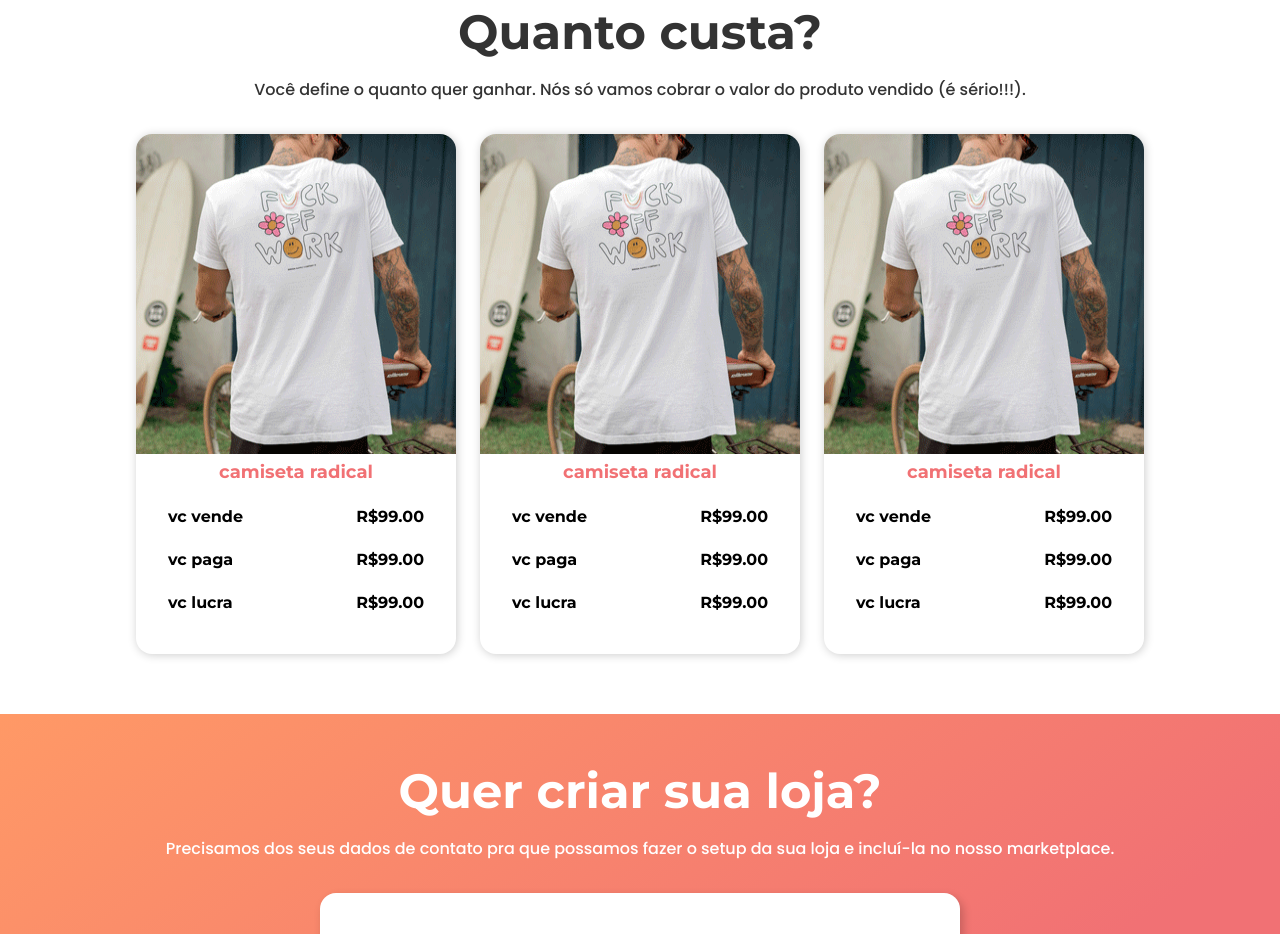
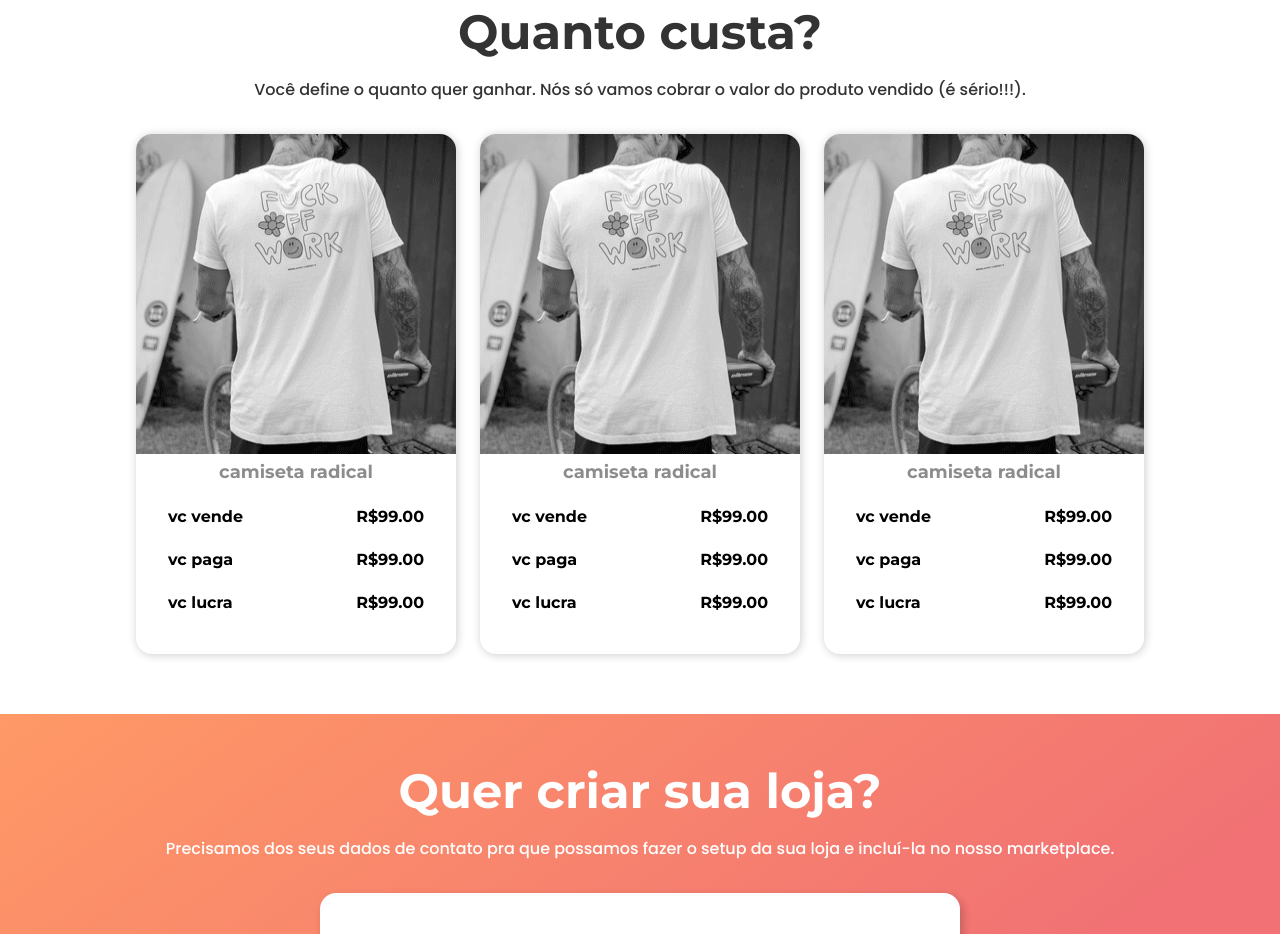
Before and after one commit to rodrigosonoki/gatsby-harver, a Gatsby site: page / in a window 1280 px wide. Shown: the part 2353-3287 px from the top of the page. Built offline with nearby package versions, Linux system fonts and the light colour scheme; Gatsby itself is replaced by a stand-in of ours.

Commit message:
feat: card grayscale

```diff
--- a/src/components/HowMuch/styles.js
+++ b/src/components/HowMuch/styles.js
@@ -31,6 +31,13 @@ export const StyledCard = styled.div`
   -webkit-box-shadow: 1px 1px 10px 6px #888; /* Safari 3-4, iOS 4.0.2 - 4.2, Android 2.3+ */
   -moz-box-shadow: 1px 1px 10px 6px #888; /* Firefox 3.5 - 3.6 */
   box-shadow: 1px 1px 10px rgba(0, 0, 0, 0.2);
+  filter: grayscale(100%);
+  transition: 0.3s;
+
+  &:hover {
+    filter: grayscale(0%);
+    transition: 0.3s;
+  }
 
   div {
     display: flex;
```
